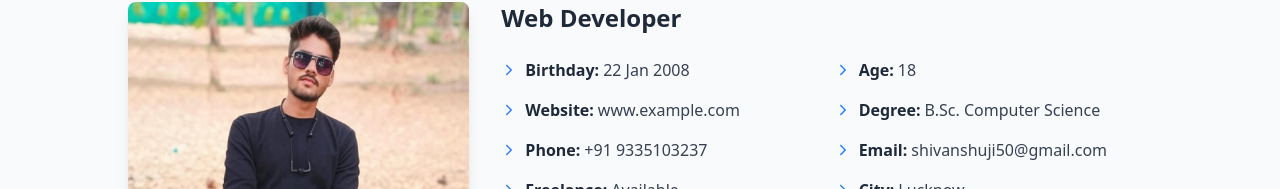
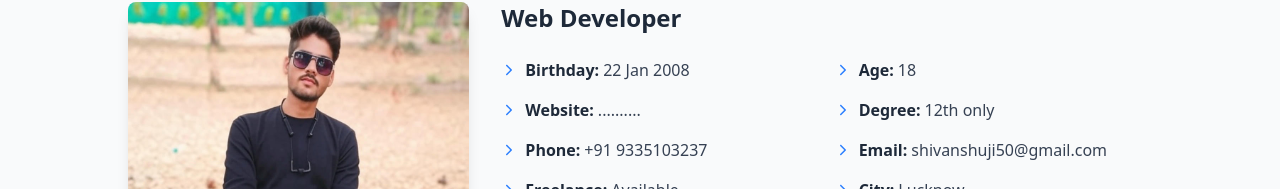
Before and after one commit to Shivanshu9335/Portfolio, a React (Vite) app: page /about in a window 1280 px wide. Shown: the part 302-491 px from the top of the page. Built offline with nearby package versions, Linux system fonts and the light colour scheme.

Commit message:
About page changes

```diff
--- a/src/pages/About.jsx
+++ b/src/pages/About.jsx
@@ -6,8 +6,8 @@ const About = () => {
   const details = [
     { label: "Birthday", value: "22 Jan 2008" },
     { label: "Age", value: "18" },
-    { label: "Website", value: "www.example.com" },
-    { label: "Degree", value: "B.Sc. Computer Science" },
+    { label: "Website", value: ".........." },
+    { label: "Degree", value: "12th only" },
     { label: "Phone", value: "+91 9335103237" },
     { label: "Email", value: "shivanshuji50@gmail.com" },
     { label: "Freelance", value: "Available" },
```
